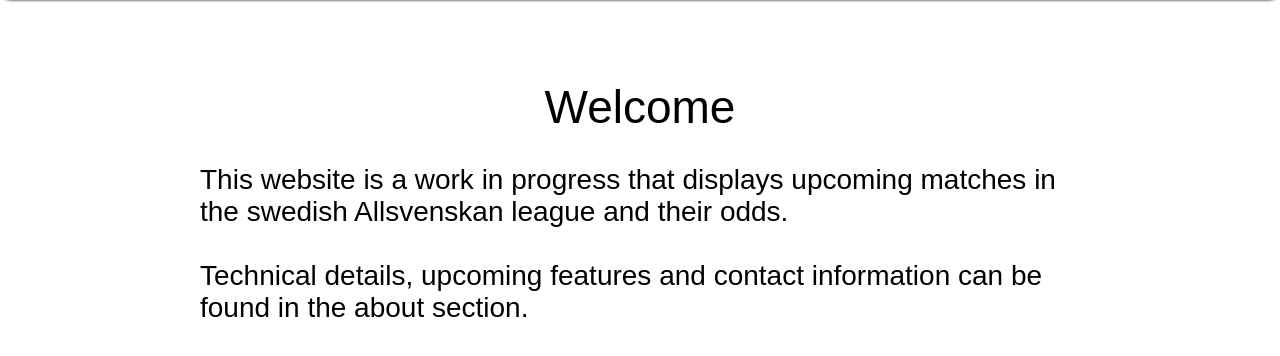
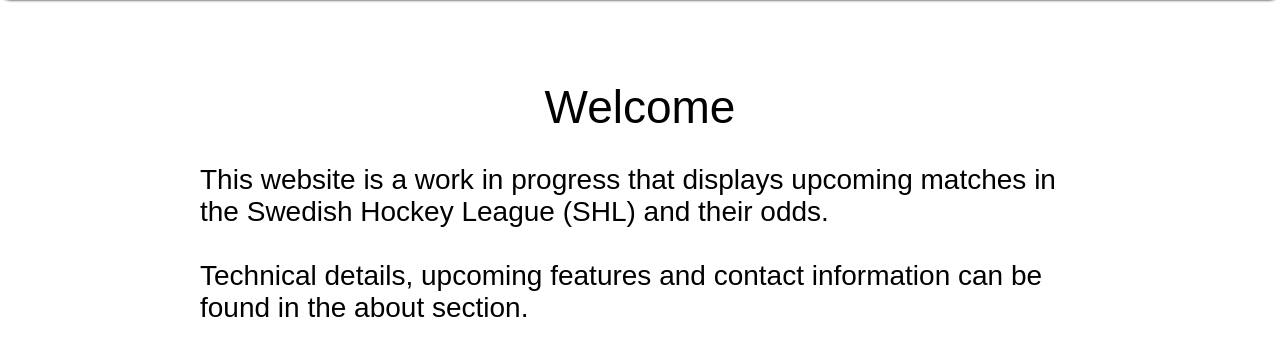
Before and after one commit to Anton-Dahlstrom/websiteProject, a FastAPI app: page / in a window 1280 px wide. Shown: the part 63-419 px from the top of the page. Run offline with FastAPI, Linux system fonts and the light colour scheme; parts of the project's set-up code (start-up, migrations or seed data) failed here and were passed over.

Commit message:
Switched sport because football season ended

```diff
--- a/app/api.py
+++ b/app/api.py
@@ -7,7 +7,7 @@ from .config import settings
 
 
 api_key = settings.api_key
-sport = "soccer_sweden_allsvenskan"
+sport = "icehockey_sweden_hockey_league"
 region = "eu"
 markets = "h2h"
 url = f"https://api.the-odds-api.com/v4/sports/{sport}/odds/?apiKey={api_key}&regions={region}&markets={markets}"
--- a/templates/index.html
+++ b/templates/index.html
@@ -16,7 +16,7 @@
 <body>
     <div class="homepage">
         <p class="title"> Welcome</p>
-        <p class="content">This website is a work in progress that displays upcoming matches in the swedish Allsvenskan league
+        <p class="content">This website is a work in progress that displays upcoming matches in the Swedish Hockey League (SHL)
             and their odds. <br><br> Technical details, upcoming features and contact information can be
         found in the about section. </p>
     </div>
```
